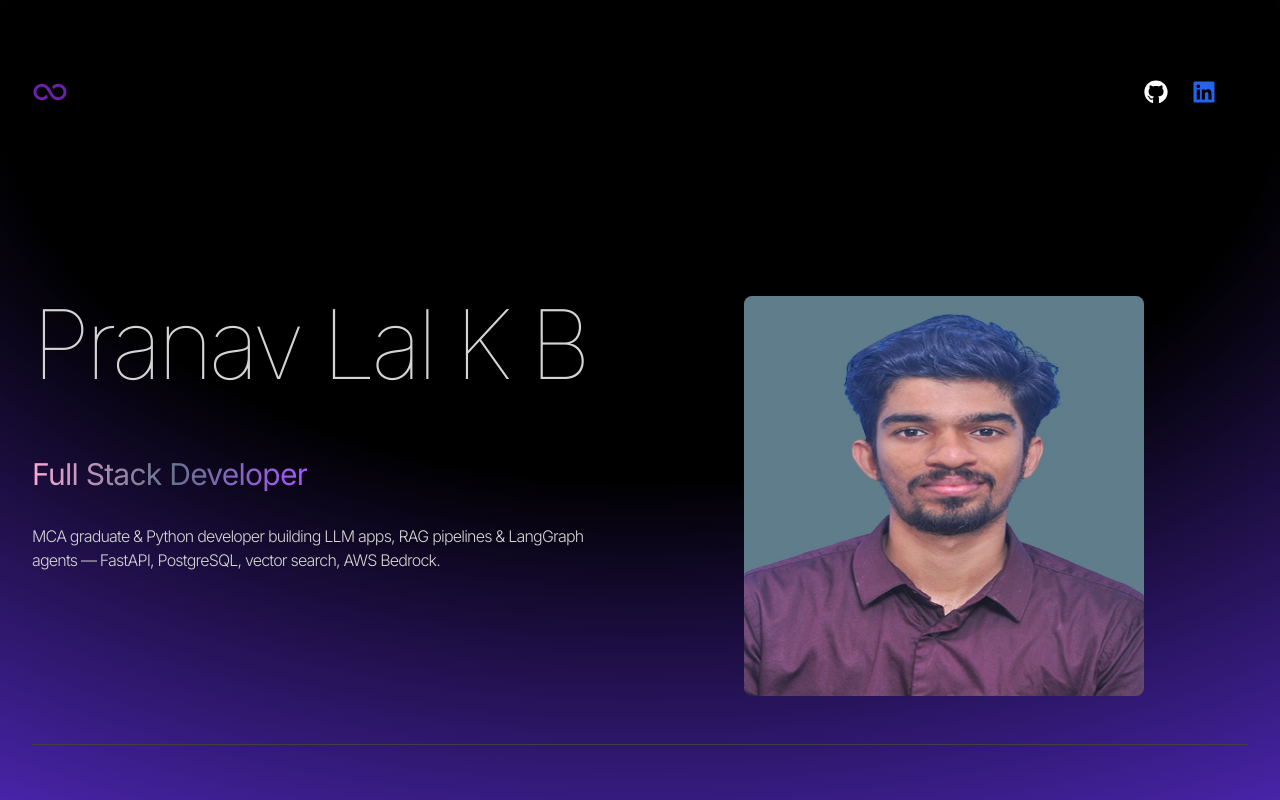
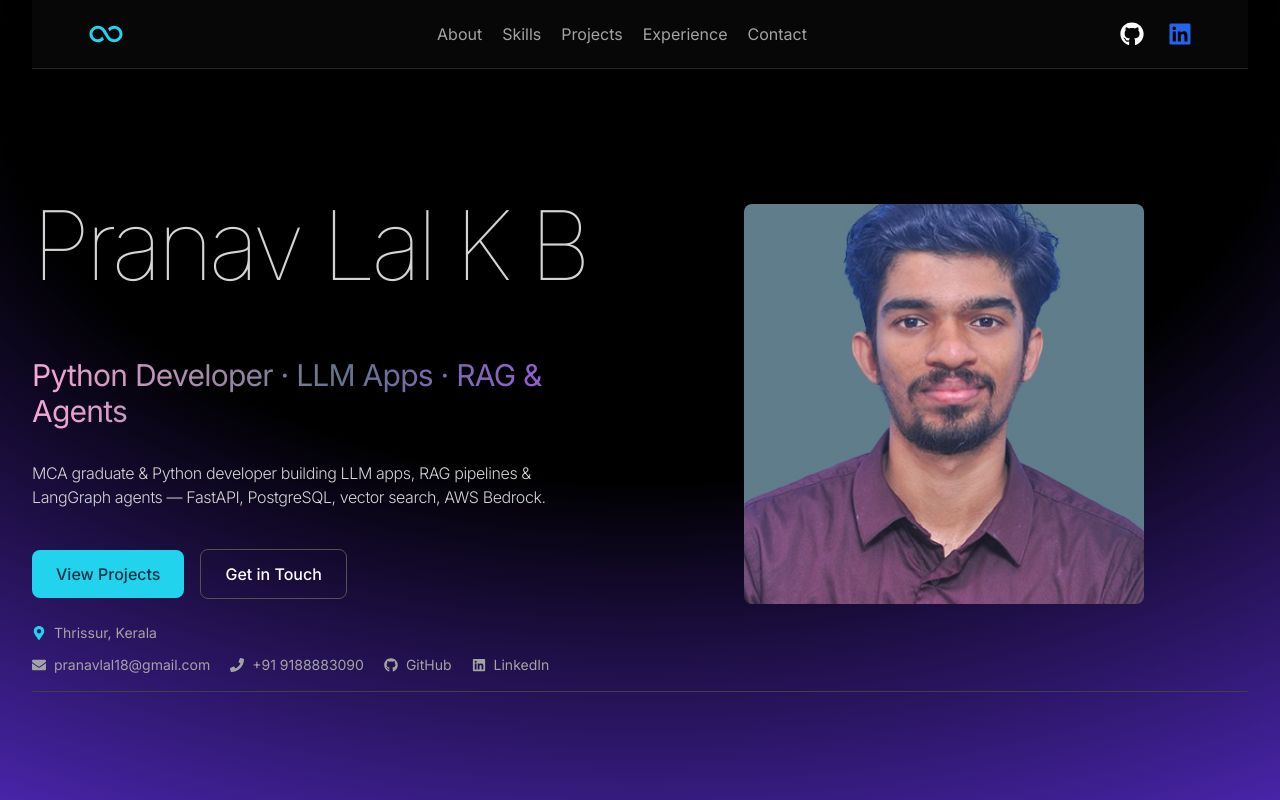
Before and after one commit to pranavlal18/Portfolio, a React (Vite) app: page / in a window 1280 px wide. Shown: the top 800 px of the page. Built offline with nearby package versions, Linux system fonts and the light colour scheme.

Commit message:
feat: rebuild navbar and hero for recruiter-first entry

```diff
--- a/src/components/Hero.jsx
+++ b/src/components/Hero.jsx
@@ -1,63 +1,146 @@
-import { HERO_CONTENT } from "../constants";
+import { HERO_CONTENT, CONTACT } from "../constants";
 import profile from '../assets/profile.jpg';
 import { motion } from "framer-motion";
-const Hero = () => {
-    const container =(x,delay)=>({
-        hidden:{ x:x ,opacity:0},
-        visible:{
-            x:0,
-            opacity:1,
-            transition:{duration:0.5,delay:delay},
+import {
+    FaEnvelope,
+    FaPhone,
+    FaMapMarkerAlt,
+    FaGithub,
+    FaLinkedin,
+} from "react-icons/fa";
+
+export default function Hero() {
+    const container = (x, delay) => ({
+        hidden: { x: x, opacity: 0 },
+        visible: {
+            x: 0,
+            opacity: 1,
+            transition: { duration: 0.5, delay: delay },
         },
+    });
 
-
-
-    });
     return (
-        <div className="border-b border-neutral-700 pb-4 lg:mb-36">
-            <div className="flex flex-wrap">
+        <div className="border-b border-neutral-700 pb-4 pt-12 sm:pt-16 lg:mb-36">
+            <div className="flex flex-wrap items-center">
                 {/* Left Section */}
-                <div className="w-full lg:w-1/2 ">
-                <div className="flex flex-col items-center lg:items-start -mt-8">
+                <div className="w-full lg:w-1/2">
+                    <div className="flex flex-col items-center lg:items-start">
                         <motion.h1
-                        variants={container(-100,0)}
+                            variants={container(-100, 0)}
                             initial="hidden"
                             animate="visible"
-                        className="pb-16 text-6xl font-thin tracking-tighter lg:mt-16 lg:text-8xl">
+                            className="pb-6 text-4xl font-thin tracking-tighter sm:text-5xl lg:mt-16 lg:pb-16 lg:text-8xl"
+                        >
                             Pranav Lal K B
                         </motion.h1>
                         <motion.span
-                        variants={container(-100,0.5)}
+                            variants={container(-100, 0.5)}
                             initial="hidden"
                             animate="visible"
-                        className="bg-gradient-to-r from-pink-300 via-slate-500 to-purple-500 bg-clip-text text-3xl tracking-tight text-transparent">
-                            Full Stack Developer
+                            className="bg-gradient-to-r from-pink-300 via-slate-500 to-purple-500 bg-clip-text text-center text-xl tracking-tight text-transparent sm:text-2xl lg:text-left lg:text-3xl"
+                        >
+                            {"Python Developer · LLM Apps · RAG & Agents"}
                         </motion.span>
-                        <motion.p variants={container(-100,1)}
+                        <motion.p
+                            variants={container(-100, 1)}
                             initial="hidden"
-                        animate="visible" className="my-2 max-w-xl py-6 font-light tracking-tighter text-center lg:text-left">
+                            animate="visible"
+                            className="my-2 max-w-xl py-6 text-center font-light tracking-tight lg:text-left"
+                        >
                             {HERO_CONTENT}
                         </motion.p>
+
+                        {/* CTA buttons */}
+                        <motion.div
+                            variants={container(-100, 1.4)}
+                            initial="hidden"
+                            animate="visible"
+                            className="mt-2 flex flex-wrap items-center justify-center gap-4 lg:justify-start"
+                        >
+                            <a
+                                href="#projects"
+                                className="rounded-lg bg-cyan-400 px-6 py-3 font-medium text-cyan-950 transition-colors hover:bg-cyan-300"
+                            >
+                                View Projects
+                            </a>
+                            <a
+                                href="#contact"
+                                className="rounded-lg border border-neutral-600 px-6 py-3 font-medium text-white transition-colors hover:border-neutral-300 hover:bg-neutral-800"
+                            >
+                                Get in Touch
+                            </a>
+                        </motion.div>
+
+                        {/* Location line */}
+                        <motion.p
+                            variants={container(-100, 1.7)}
+                            initial="hidden"
+                            animate="visible"
+                            className="mt-6 flex items-center justify-center gap-2 text-sm text-neutral-400 lg:justify-start"
+                        >
+                            <FaMapMarkerAlt className="text-cyan-400" aria-hidden="true" />
+                            {CONTACT.location}
+                        </motion.p>
+
+                        {/* Email / phone / socials */}
+                        <motion.div
+                            variants={container(-100, 1.9)}
+                            initial="hidden"
+                            animate="visible"
+                            className="mt-3 flex flex-wrap items-center justify-center gap-x-5 gap-y-2 text-sm text-neutral-400 lg:justify-start"
+                        >
+                            <a
+                                href={`mailto:${CONTACT.email}`}
+                                className="flex items-center gap-2 transition-colors hover:text-white"
+                            >
+                                <FaEnvelope aria-hidden="true" />
+                                {CONTACT.email}
+                            </a>
+                            <a
+                                href={`tel:${CONTACT.phoneNo.replace(/\s+/g, "")}`}
+                                className="flex items-center gap-2 transition-colors hover:text-white"
+                            >
+                                <FaPhone aria-hidden="true" />
+                                {CONTACT.phoneNo}
+                            </a>
+                            <a
+                                href={CONTACT.github}
+                                target="_blank"
+                                rel="noopener noreferrer"
+                                aria-label="GitHub"
+                                className="flex items-center gap-2 transition-colors hover:text-white"
+                            >
+                                <FaGithub aria-hidden="true" />
+                                GitHub
+                            </a>
+                            <a
+                                href={CONTACT.linkedin}
+                                target="_blank"
+                                rel="noopener noreferrer"
+                                aria-label="LinkedIn"
+                                className="flex items-center gap-2 transition-colors hover:text-white"
+                            >
+                                <FaLinkedin aria-hidden="true" />
+                                LinkedIn
+                            </a>
+                        </motion.div>
                     </div>
                 </div>
 
                 {/* Right Section */}
-                <div className="w-full lg:w-1/2 lg:p-8">
+                <div className="mt-10 w-full lg:mt-0 lg:w-1/2 lg:p-8">
                     <div className="flex justify-center">
                         <motion.img
-                        variants={container(100,1.3)}
+                            variants={container(100, 2.1)}
                             initial="hidden"
                             animate="visible"
                             src={profile}
-                            alt="profile"
-                            className="w-[30rem] h-[30rem] lg:w-[25rem] lg:h-[25rem] rounded-lg"
-
+                            alt="Pranav Lal K B"
+                            className="h-64 w-64 rounded-lg object-cover sm:h-80 sm:w-80 lg:h-[25rem] lg:w-[25rem]"
                         />
                     </div>
                 </div>
             </div>
         </div>
     );
-};
-
-export default Hero;
+}
--- a/src/components/NavBar.jsx
+++ b/src/components/NavBar.jsx
@@ -2,8 +2,17 @@ import { FaLinkedin } from "react-icons/fa";
 import { FaGithub } from "react-icons/fa";
 import { RiInfinityLine } from "react-icons/ri";
 import { motion } from "framer-motion";
+import { CONTACT } from "../constants";
 
-const Navbar = () => {
+const NAV_LINKS = [
+  { label: "About", href: "#about" },
+  { label: "Skills", href: "#skills" },
+  { label: "Projects", href: "#projects" },
+  { label: "Experience", href: "#experience" },
+  { label: "Contact", href: "#contact" },
+];
+
+export default function Navbar() {
   const fadeInVariants = {
     hidden: { opacity: 0, y: 20 },
     visible: { opacity: 1, y: 0, transition: { duration: 1 } },
@@ -14,50 +23,70 @@ const Navbar = () => {
   };
 
   return (
-    <nav className="mb-20 flex items-center justify-between py-6">
-      <div className="flex flex-shrink- items-center">
+    <nav className="sticky top-0 z-50 backdrop-blur border-b border-neutral-800 bg-neutral-950/70">
+      <motion.div
+        initial="hidden"
+        animate="visible"
+        variants={fadeInVariants}
+        className="mx-auto flex w-full max-w-6xl flex-wrap items-center justify-between gap-x-6 gap-y-3 px-4 py-4 sm:px-6"
+      >
+        {/* Logo mark */}
+        <div className="flex flex-shrink-0 items-center">
           <div className="group">
             <motion.div
               className="text-4xl"
               initial={{ color: "#FFFFFF" }}
-            animate={{ color: "#6B21A8" }}
+              animate={{ color: "#22d3ee" }}
               transition={{ duration: 1.5, ease: "easeInOut" }}
+              role="img"
+              aria-label="Pranav Lal K B"
             >
               <RiInfinityLine className="group-hover:animate-spinPulse" />
             </motion.div>
           </div>
         </div>
 
-      <motion.div
-        className="m-8 flex items-center justify-center py-6 space-x-6 text-2xl"
-        initial="hidden"
-        animate="visible"
-        variants={fadeInVariants}
+        {/* Section anchor links */}
+        <ul className="order-3 flex w-full flex-wrap items-center justify-center gap-x-5 gap-y-2 text-sm sm:order-none sm:w-auto sm:text-base">
+          {NAV_LINKS.map(({ label, href }) => (
+            <li key={href}>
+              <a
+                href={href}
+                className="text-neutral-400 transition-colors hover:text-white"
               >
+                {label}
+              </a>
+            </li>
+          ))}
+        </ul>
+
+        {/* Socials */}
+        <div className="flex items-center gap-6 text-2xl">
           <motion.a
-          href="https://github.com/pranavlal18"
+            href={CONTACT.github}
             target="_blank"
             rel="noopener noreferrer"
             whileHover="hover"
             variants={hoverVariants}
+            aria-label="GitHub"
             className="text-white hover:text-green-600 transition-transform duration-100 transform hover:scale-125"
           >
             <FaGithub />
           </motion.a>
 
           <motion.a
-          href="https://www.linkedin.com/in/pranavlalkb" // Replace with your actual LinkedIn profile URL
+            href={CONTACT.linkedin}
             target="_blank"
             rel="noopener noreferrer"
             whileHover="hover"
             variants={hoverVariants}
-          className="text-blue-600 hover:text-blue-800 transition-transform duration-100 transform hover:scale-125"
+            aria-label="LinkedIn"
+            className="text-blue-600 hover:text-blue-400 transition-transform duration-100 transform hover:scale-125"
           >
             <FaLinkedin />
           </motion.a>
+        </div>
       </motion.div>
     </nav>
   );
-};
-
-export default Navbar;
+}
```
Lines whose indentation alone changed are shown as unchanged.
